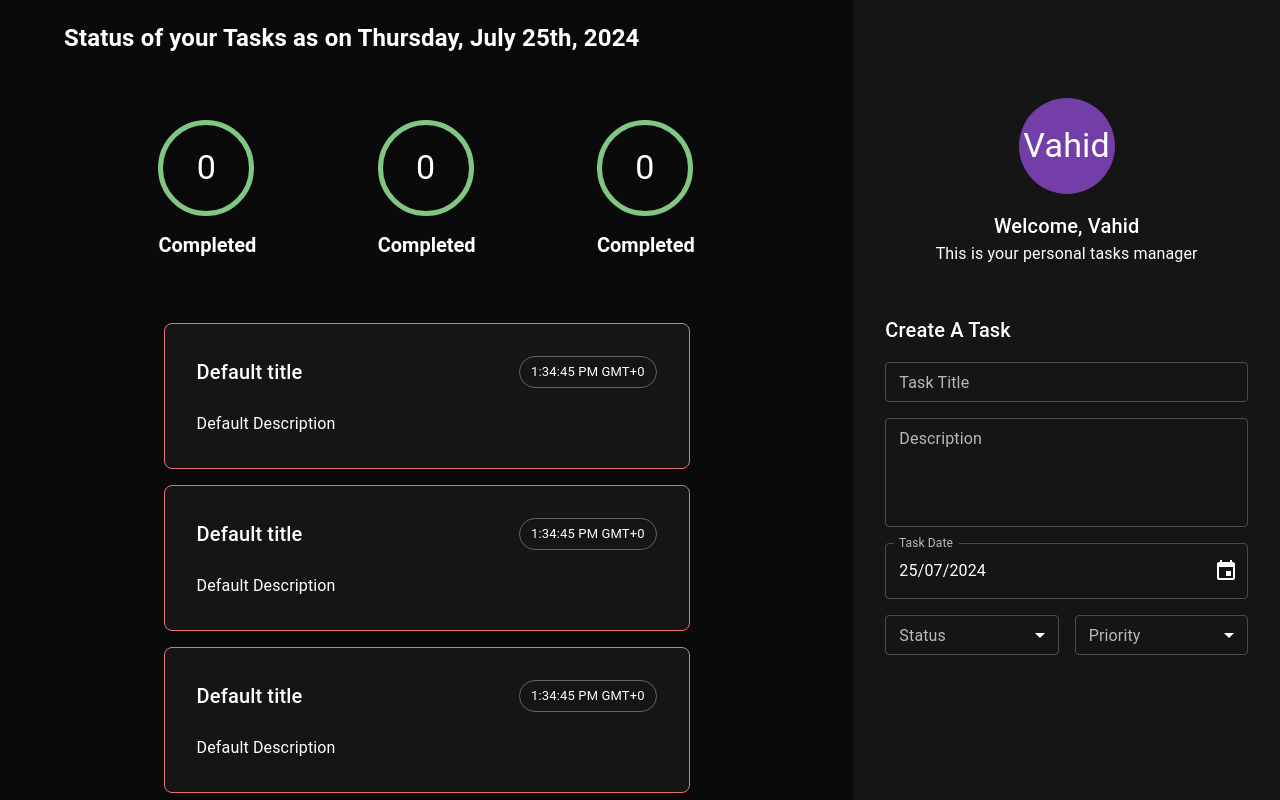
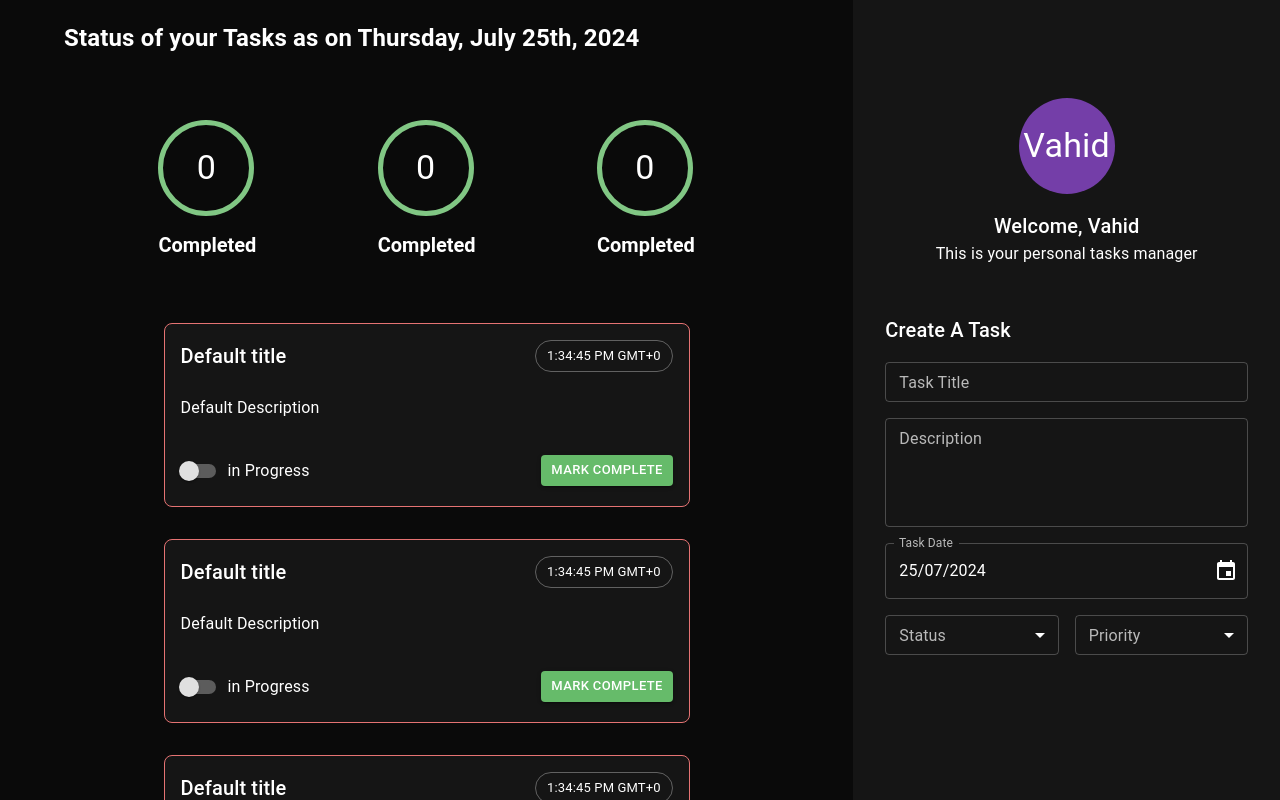
Before and after one commit to SaeedAbi/todo-practice, a React (Create React App) app: page / in a window 1280 px wide. Shown: the top 800 px of the page. Built offline with nearby package versions, Linux system fonts and the light colour scheme.

Commit message:
:construction: :lipstick: add TaskFooter component for Task

```diff
--- /dev/null
+++ b/src/components/Task/_TaskFooter.tsx
@@ -0,0 +1,34 @@
+import React, {FC, ReactElement} from 'react';
+import {Box, Button, FormControlLabel, Switch} from "@mui/material";
+import {ITaskFooter} from "./interfaces/ITaskFooter";
+import PropTypes from "prop-types";
+
+const TaskFooter:FC<ITaskFooter> = ({onStatusChange=e=>console.log(e),onClick=e=>console.log(e)}):ReactElement => {
+    return (
+        <Box
+        display='flex'
+        justifyContent='space-between'
+        alignItems='center'
+        mt={4}
+        >
+            <FormControlLabel control={<Switch onChange={e=>onStatusChange(e)} color='warning'/>} label='in Progress'/>
+
+            <Button
+            variant='contained'
+            color='success'
+            size='small'
+            sx={{
+                color:'#ffffff'
+            }}
+            onClick={e=>onClick(e)}
+            >Mark Complete</Button>
+        </Box>
+    );
+};
+
+TaskFooter.propTypes={
+    onClick:PropTypes.func,
+    onStatusChange:PropTypes.func
+}
+
+export default TaskFooter;
--- /dev/null
+++ b/src/components/Task/interfaces/ITaskFooter.ts
@@ -0,0 +1,6 @@
+import React from "react";
+
+export interface ITaskFooter{
+    onStatusChange?:(e:React.ChangeEvent<HTMLInputElement>)=>void;
+    onClick?:(e:React.MouseEvent<HTMLButtonElement> | React.MouseEvent<HTMLAnchorElement>)=>void
+}
--- a/src/components/Task/task.tsx
+++ b/src/components/Task/task.tsx
@@ -2,6 +2,7 @@
 import {Box} from "@mui/material";
 import TaskHeader from "./_TaskHeader";
 import TaskDescription from "./_TaskDescription";
+import TaskFooter from "./_TaskFooter";
 
 const Task:FC = ():ReactElement => {
     return (
@@ -10,8 +11,8 @@
         width='100%'
         justifyContent='flex-start'
         flexDirection='column'
-        mb={2}
-        p={4}
+        mb={4}
+        p={2}
         sx={{
             width:'100%',
             backgroundColor:'background.paper',
@@ -20,8 +21,9 @@
             borderColor:'error.light',
         }}
         >
-<TaskHeader/>
+            <TaskHeader/>
             <TaskDescription/>
+            <TaskFooter/>
         </Box>
     );
 };
```
